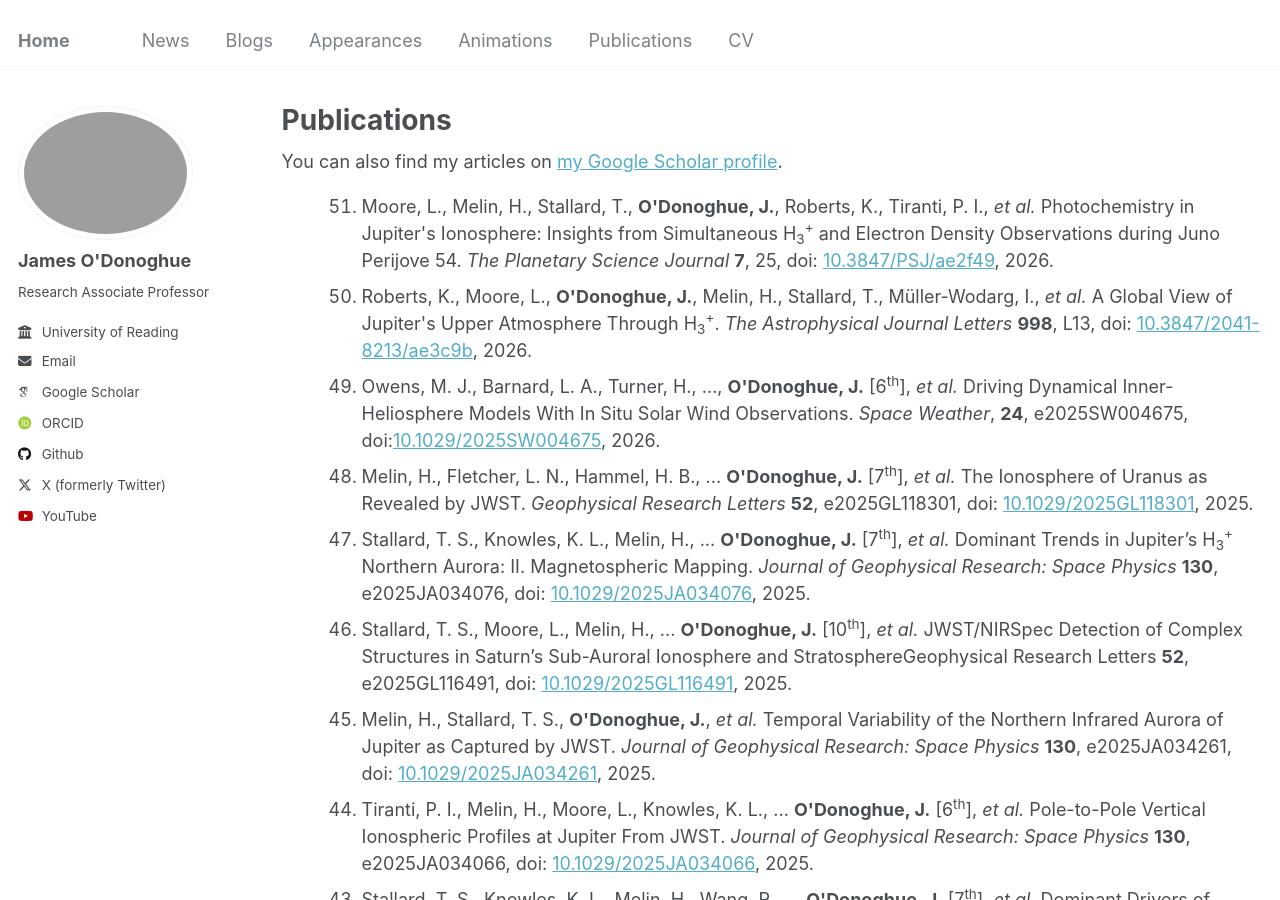
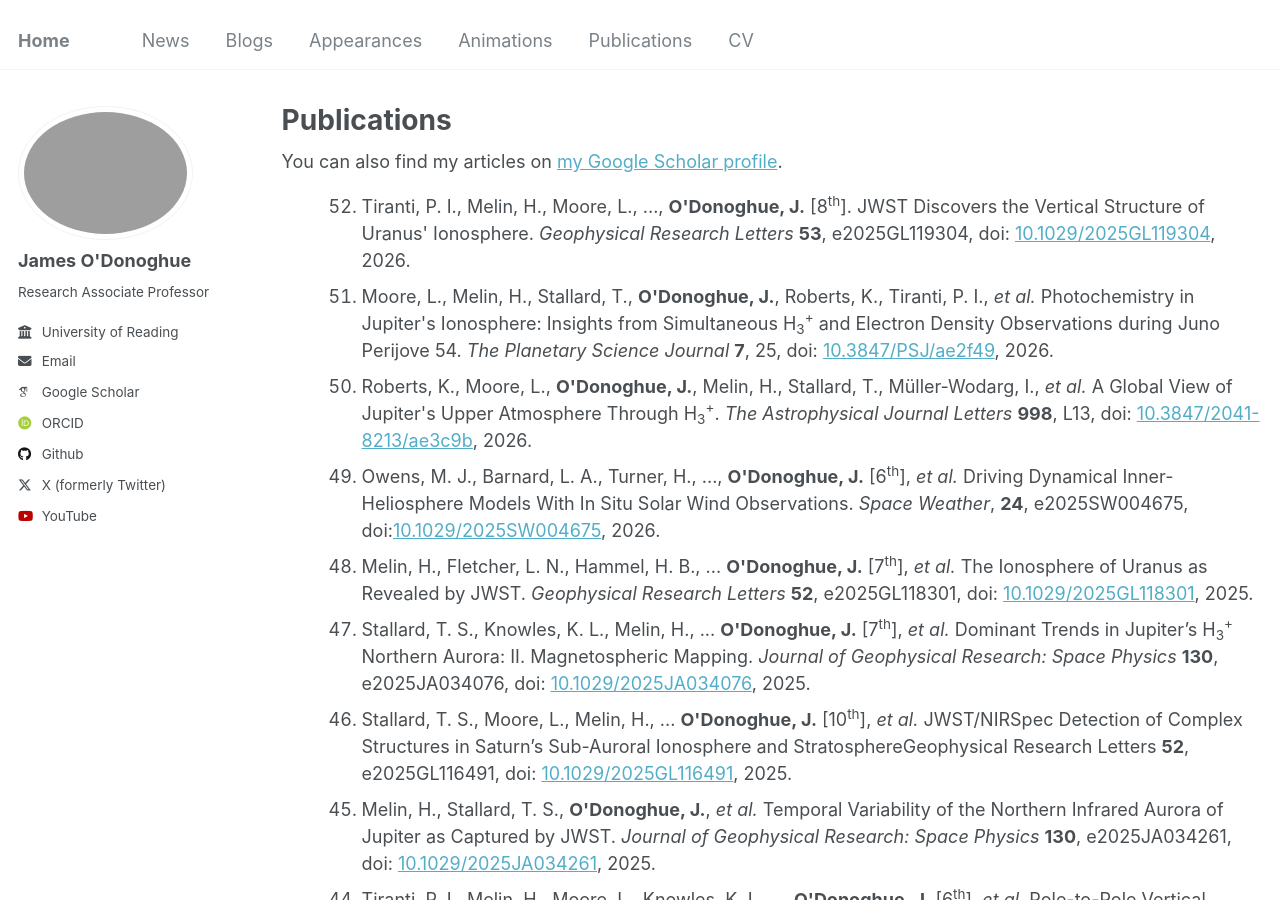
Before and after one commit to odonoghuespace/odonoghuespace.github.io, a Jekyll site: the page built from _pages/publications.html, in a window 1280 px wide and 900 px high. Built offline with Jekyll 4.4.1, drawn with Linux system fonts in a browser that asks for light colours; some web fonts are replaced.

Commit message:
Add new publication entry for Uranus' Ionosphere

```diff
--- a/_pages/publications.html
+++ b/_pages/publications.html
@@ -15,6 +15,8 @@ author_profile: true
 
 <ol reversed>
   <ol reversed>
+  <li>Tiranti, P. I., Melin, H., Moore, L., ..., <strong>O'Donoghue, J.</strong> [8<sup>th</sup>]. JWST Discovers the Vertical Structure of Uranus' Ionosphere. <em>Geophysical Research Letters</em> <strong>53</strong>, e2025GL119304, doi: <a href="https://doi.org/10.1029/2025GL119304">10.1029/2025GL119304</a>, 2026.</li>
+
   <li>Moore, L., Melin, H., Stallard, T., <strong>O'Donoghue, J.</strong>, Roberts, K., Tiranti, P. I., <em>et al.</em> Photochemistry in Jupiter's Ionosphere: Insights from Simultaneous H<sub>3</sub><sup>+</sup> and Electron Density Observations during Juno Perijove 54. <em>The Planetary Science Journal</em> <strong>7</strong>, 25, doi: <a href="https://doi.org/10.3847/PSJ/ae2f49">10.3847/PSJ/ae2f49</a>, 2026.</li>
 
   <li>Roberts, K., Moore, L., <strong>O'Donoghue, J.</strong>, Melin, H., Stallard, T., Müller-Wodarg, I., <em>et al.</em> A Global View of Jupiter's Upper Atmosphere Through H<sub>3</sub><sup>+</sup>. <em>The Astrophysical Journal Letters</em> <strong>998</strong>, L13, doi: <a href="https://doi.org/10.3847/2041-8213/ae3c9b">10.3847/2041-8213/ae3c9b</a>, 2026.</li>
```
